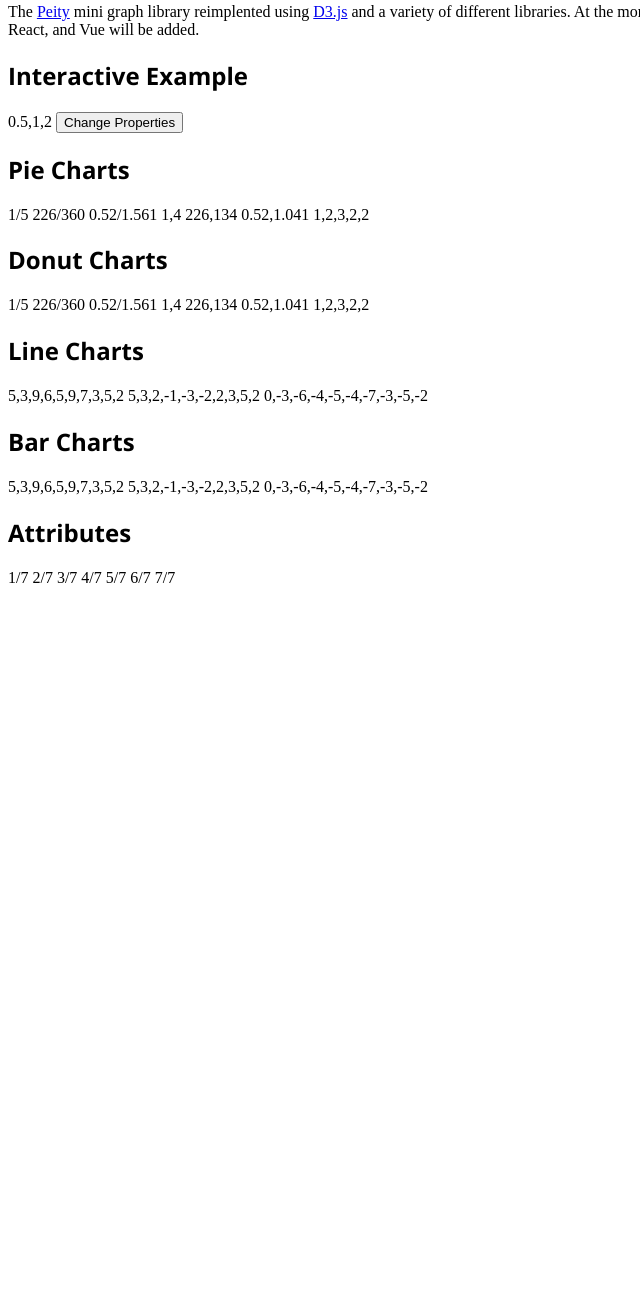
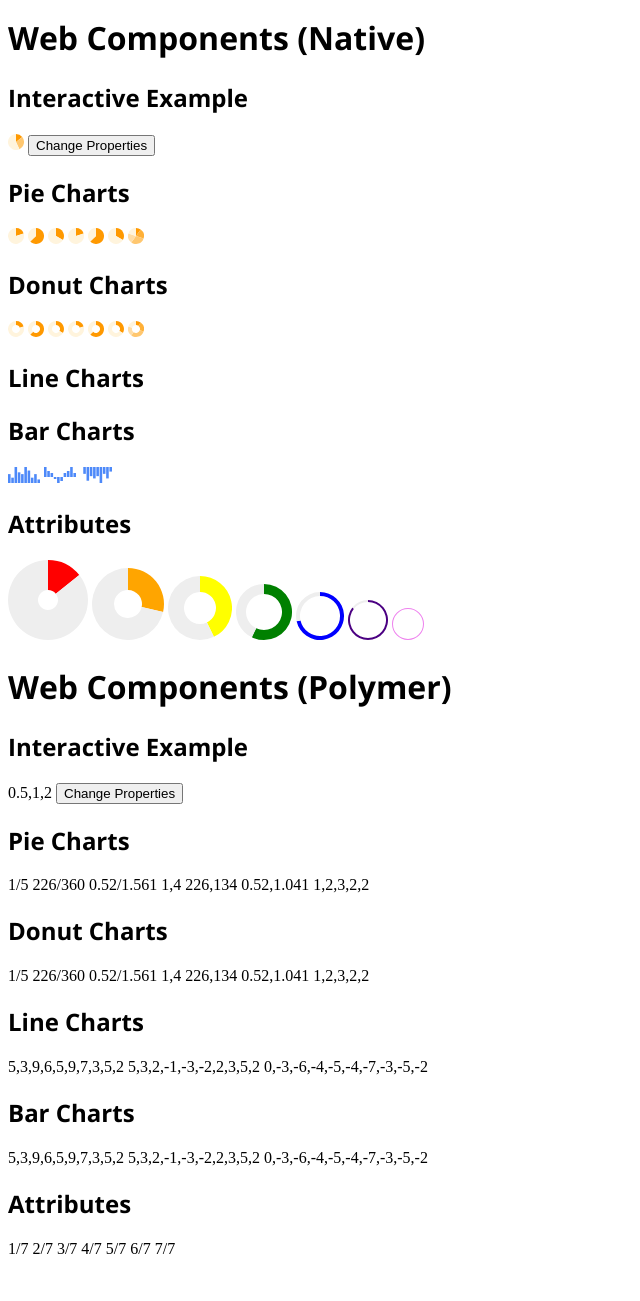
Before and after one commit to JohnMunsch/component-catalog, a website: page index.html in a window 1280 px wide. Shown: the part 109-1410 px from the top of the page, without its empty margins (0-640 px from the left). Before the commit the page ends 800 px from the top, so only its background shows below. Drawn offline with nearby package versions, Linux system fonts and the light colour scheme; a web font is replaced by a local one.

Commit message:
Separating the native WC and Polymer implementations.

```diff
--- /dev/null
+++ b/implementations/example-component.js
@@ -0,0 +1,21 @@
+class ExampleElement extends HTMLElement {
+  connectedCallback () {
+    let renderTemplate = this.getAttribute('render');
+
+    let t = document.querySelector(`#${renderTemplate}`);
+    let clone = document.importNode(t.content, true);
+    this.appendChild(clone);
+  }
+}
+
+customElements.define('peity-examples', ExampleElement);
+
+// This is just an example where I alter properties of the graph via JavaScript
+// and it is automatically redrawn.
+function changeProperties (selector) {
+  let interactiveGraph = document.querySelector(selector);
+
+  interactiveGraph.data = [ 1/7, 6/7 ];
+  interactiveGraph.fill = [ "red", "black", "blue" ];
+  interactiveGraph.radius = 100;
+}
--- a/implementations/web-components.js
+++ b/implementations/web-components.js
@@ -66,6 +66,7 @@
   set data (newVal) {
     // Process the data to get an array of numbers. There may be two items
     // or many.
+    if (typeof newVal == 'string') {
       let temp = newVal.split(this.delimiter).map(val => parseFloat(val, 10));
 
       // If that didn't result in multiple values, parse again using /
@@ -81,6 +82,9 @@
         }
       } else {
         this.options.data = temp;
+      }
+    } else {
+      this.options.data = newVal;
     }
 
     this.render();
@@ -407,20 +411,10 @@
 }
 
 // Register all of the custom elements for which we created classes.
-customElements.define('gr-pie', PieElement);
-customElements.define('gr-donut', DonutElement);
-customElements.define('gr-line', LineElement);
-customElements.define('gr-bar', BarElement);
-
-// This is just an example where I alter properties of the graph via JavaScript
-// and it is automatically redrawn.
-function changeProperties () {
-  let interactiveGraph = document.querySelector('gr-pie.interactive');
-
-  interactiveGraph.data = '1/7';
-  interactiveGraph.fill = '["red", "black", "blue"]';
-  interactiveGraph.radius = 100;
-}
+customElements.define('wc-pie', PieElement);
+customElements.define('wc-donut', DonutElement);
+customElements.define('wc-line', LineElement);
+customElements.define('wc-bar', BarElement);
 
 window.addEventListener('WebComponentsReady', function(e) {
   // This is just testing the function the WebComponents polyfill provides. It
--- a/index.html
+++ b/index.html
@@ -6,69 +6,126 @@
     <link rel="stylesheet" href="style.css" />
   </head>
   <body>
-    <a href="./component-catalog.html">Component Catalog</a>
-    <a href="./index.html">Peity</a>
-    netcomix
-
     <h1>Peity</h1>
 
     <p>The <a href="http://benpickles.github.io/peity/">Peity</a> mini graph library reimplented
     using <a href="https://d3js.org/">D3.js</a> and a variety of different libraries. At the
-    moment it has a significant portion completed using
-    <a href="https://www.webcomponents.org/">Web Components</a> and <a href="https://www.polymer-project.org/">Polymer</a> but
-    AngularJS, React, and Vue will be added.</p>
+    moment it has a significant portion completed using plain
+    <a href="https://www.webcomponents.org/">Web Components</a> and using <a href="https://www.polymer-project.org/">Polymer</a>.</p>
+
+    <peity-examples render="web-components"></peity-examples>
+    <peity-examples render="polymer"></peity-examples>
+
+    <template id="web-components">
+      <h1>Web Components (Native)</h1>
 
       <h2>Interactive Example</h2>
-    <gr-pie class="interactive">0.5,1,2</gr-pie>
+      <wc-pie class="interactive">0.5,1,2</wc-pie>
 
-    <button onclick="changeProperties()">Change Properties</button>
+      <button onclick="changeProperties('wc-pie.interactive')">Change Properties</button>
 
       <h2>Pie Charts</h2>
       <div>
-      <gr-pie>1/5</gr-pie>
-      <gr-pie>226/360</gr-pie>
-      <gr-pie>0.52/1.561</gr-pie>
-      <gr-pie>1,4</gr-pie>
-      <gr-pie>226,134</gr-pie>
-      <gr-pie>0.52,1.041</gr-pie>
-      <gr-pie>1,2,3,2,2</gr-pie>
+        <wc-pie>1/5</wc-pie>
+        <wc-pie>226/360</wc-pie>
+        <wc-pie>0.52/1.561</wc-pie>
+        <wc-pie>1,4</wc-pie>
+        <wc-pie>226,134</wc-pie>
+        <wc-pie>0.52,1.041</wc-pie>
+        <wc-pie>1,2,3,2,2</wc-pie>
       </div>
 
       <h2>Donut Charts</h2>
       <div>
-      <gr-donut>1/5</gr-donut>
-      <gr-donut>226/360</gr-donut>
-      <gr-donut>0.52/1.561</gr-donut>
-      <gr-donut>1,4</gr-donut>
-      <gr-donut>226,134</gr-donut>
-      <gr-donut>0.52,1.041</gr-donut>
-      <gr-donut>1,2,3,2,2</gr-donut>
+        <wc-donut>1/5</wc-donut>
+        <wc-donut>226/360</wc-donut>
+        <wc-donut>0.52/1.561</wc-donut>
+        <wc-donut>1,4</wc-donut>
+        <wc-donut>226,134</wc-donut>
+        <wc-donut>0.52,1.041</wc-donut>
+        <wc-donut>1,2,3,2,2</wc-donut>
       </div>
 
       <h2>Line Charts</h2>
       <div>
-      <gr-line>5,3,9,6,5,9,7,3,5,2</gr-line>
-      <gr-line>5,3,2,-1,-3,-2,2,3,5,2</gr-line>
-      <gr-line>0,-3,-6,-4,-5,-4,-7,-3,-5,-2</gr-line>
+        <wc-line>5,3,9,6,5,9,7,3,5,2</wc-line>
+        <wc-line>5,3,2,-1,-3,-2,2,3,5,2</wc-line>
+        <wc-line>0,-3,-6,-4,-5,-4,-7,-3,-5,-2</wc-line>
       </div>
 
       <h2>Bar Charts</h2>
       <div>
-      <gr-bar>5,3,9,6,5,9,7,3,5,2</gr-bar>
-      <gr-bar>5,3,2,-1,-3,-2,2,3,5,2</gr-bar>
-      <gr-bar>0,-3,-6,-4,-5,-4,-7,-3,-5,-2</gr-bar>
+        <wc-bar>5,3,9,6,5,9,7,3,5,2</wc-bar>
+        <wc-bar>5,3,2,-1,-3,-2,2,3,5,2</wc-bar>
+        <wc-bar>0,-3,-6,-4,-5,-4,-7,-3,-5,-2</wc-bar>
       </div>
 
       <h2>Attributes</h2>
       <div>
-      <gr-donut fill='["red", "#eeeeee"]' inner-radius="10" radius="40">1/7</gr-donut>
-      <gr-donut fill='["orange", "#eeeeee"]' inner-radius="14" radius="36">2/7</gr-donut>
-      <gr-donut fill='["yellow", "#eeeeee"]' inner-radius="16" radius="32">3/7</gr-donut>
-      <gr-donut fill='["green", "#eeeeee"]' inner-radius="18" radius="28">4/7</gr-donut>
-      <gr-donut fill='["blue", "#eeeeee"]' inner-radius="20" radius="24">5/7</gr-donut>
-      <gr-donut fill='["indigo", "#eeeeee"]' inner-radius="18" radius="20">6/7</gr-donut>
-      <gr-donut fill='["violet", "#eeeeee"]' inner-radius="15" radius="16">7/7</gr-donut>
+        <wc-donut fill='["red", "#eeeeee"]' inner-radius="10" radius="40">1/7</wc-donut>
+        <wc-donut fill='["orange", "#eeeeee"]' inner-radius="14" radius="36">2/7</wc-donut>
+        <wc-donut fill='["yellow", "#eeeeee"]' inner-radius="16" radius="32">3/7</wc-donut>
+        <wc-donut fill='["green", "#eeeeee"]' inner-radius="18" radius="28">4/7</wc-donut>
+        <wc-donut fill='["blue", "#eeeeee"]' inner-radius="20" radius="24">5/7</wc-donut>
+        <wc-donut fill='["indigo", "#eeeeee"]' inner-radius="18" radius="20">6/7</wc-donut>
+        <wc-donut fill='["violet", "#eeeeee"]' inner-radius="15" radius="16">7/7</wc-donut>
       </div>
+    </template>
+
+    <template id="polymer">
+      <h1>Web Components (Polymer)</h1>
+      <h2>Interactive Example</h2>
+      <pl-pie class="interactive">0.5,1,2</pl-pie>
+
+      <button onclick="changeProperties('pl-pie.interactive')">Change Properties</button>
+
+      <h2>Pie Charts</h2>
+      <div>
+        <pl-pie>1/5</pl-pie>
+        <pl-pie>226/360</pl-pie>
+        <pl-pie>0.52/1.561</pl-pie>
+        <pl-pie>1,4</pl-pie>
+        <pl-pie>226,134</pl-pie>
+        <pl-pie>0.52,1.041</pl-pie>
+        <pl-pie>1,2,3,2,2</pl-pie>
+      </div>
+
+      <h2>Donut Charts</h2>
+      <div>
+        <pl-donut>1/5</pl-donut>
+        <pl-donut>226/360</pl-donut>
+        <pl-donut>0.52/1.561</pl-donut>
+        <pl-donut>1,4</pl-donut>
+        <pl-donut>226,134</pl-donut>
+        <pl-donut>0.52,1.041</pl-donut>
+        <pl-donut>1,2,3,2,2</pl-donut>
+      </div>
+
+      <h2>Line Charts</h2>
+      <div>
+        <pl-line>5,3,9,6,5,9,7,3,5,2</pl-line>
+        <pl-line>5,3,2,-1,-3,-2,2,3,5,2</pl-line>
+        <pl-line>0,-3,-6,-4,-5,-4,-7,-3,-5,-2</pl-line>
+      </div>
+
+      <h2>Bar Charts</h2>
+      <div>
+        <pl-bar>5,3,9,6,5,9,7,3,5,2</pl-bar>
+        <pl-bar>5,3,2,-1,-3,-2,2,3,5,2</pl-bar>
+        <pl-bar>0,-3,-6,-4,-5,-4,-7,-3,-5,-2</pl-bar>
+      </div>
+
+      <h2>Attributes</h2>
+      <div>
+        <pl-donut fill='["red", "#eeeeee"]' inner-radius="10" radius="40">1/7</pl-donut>
+        <pl-donut fill='["orange", "#eeeeee"]' inner-radius="14" radius="36">2/7</pl-donut>
+        <pl-donut fill='["yellow", "#eeeeee"]' inner-radius="16" radius="32">3/7</pl-donut>
+        <pl-donut fill='["green", "#eeeeee"]' inner-radius="18" radius="28">4/7</pl-donut>
+        <pl-donut fill='["blue", "#eeeeee"]' inner-radius="20" radius="24">5/7</pl-donut>
+        <pl-donut fill='["indigo", "#eeeeee"]' inner-radius="18" radius="20">6/7</pl-donut>
+        <pl-donut fill='["violet", "#eeeeee"]' inner-radius="15" radius="16">7/7</pl-donut>
+      </div>
+    </template>
 
     <!-- Web Components polyfill -->
     <script src="./bower_components/webcomponentsjs/webcomponents-lite.js"></script>
@@ -76,9 +133,11 @@
     <!-- Libraries -->
     <script src="https://d3js.org/d3.v4.min.js"></script>
 
+    <script src="./implementations/example-component.js"></script>
+
     <!-- Implementations -->
     <!-- Web Components -->
-    <!-- script src="./implementations/web-components.js"></script -->
+    <script src="./implementations/web-components.js"></script>
 
     <!-- Polymer -->
     <link rel="import" href="bower_components/polymer/polymer-element.html">
```
Also changed, not shown: implementations/web-components-plus-polymer.html (+9 -19 lines). Lines whose indentation alone changed are shown as unchanged.
